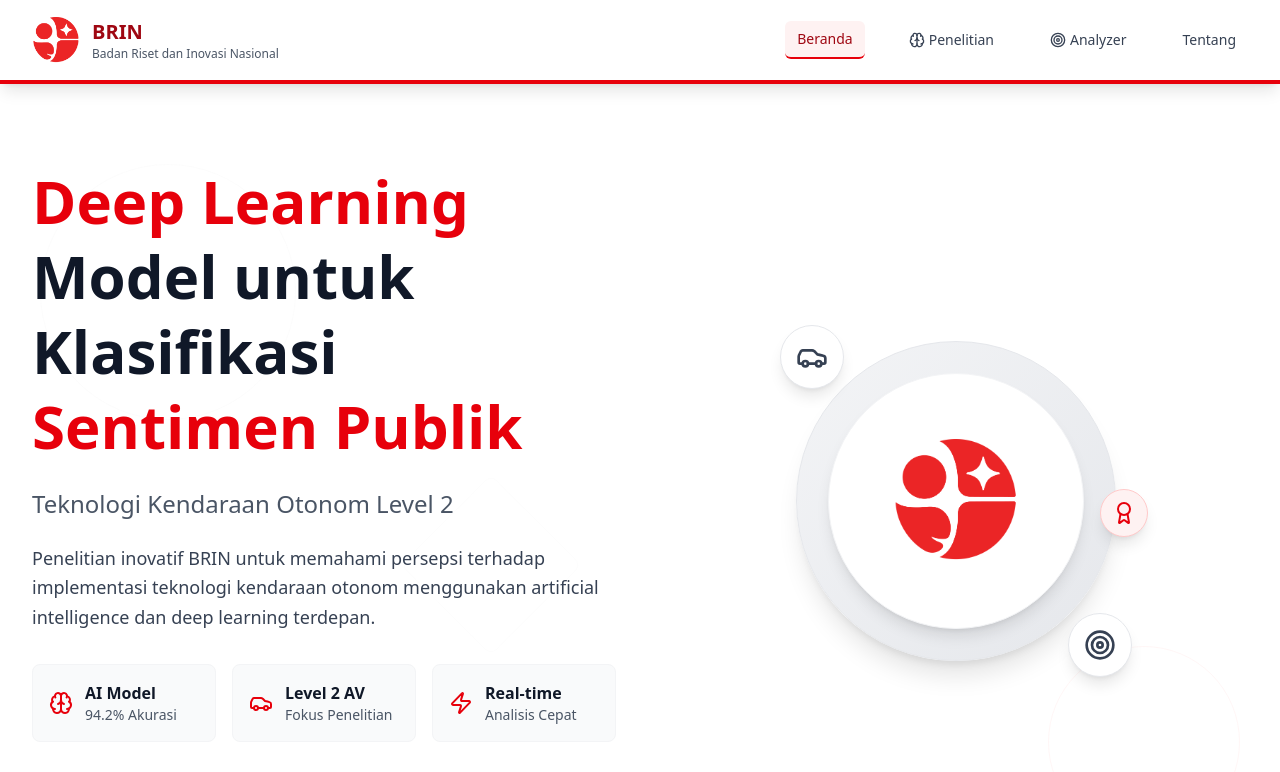
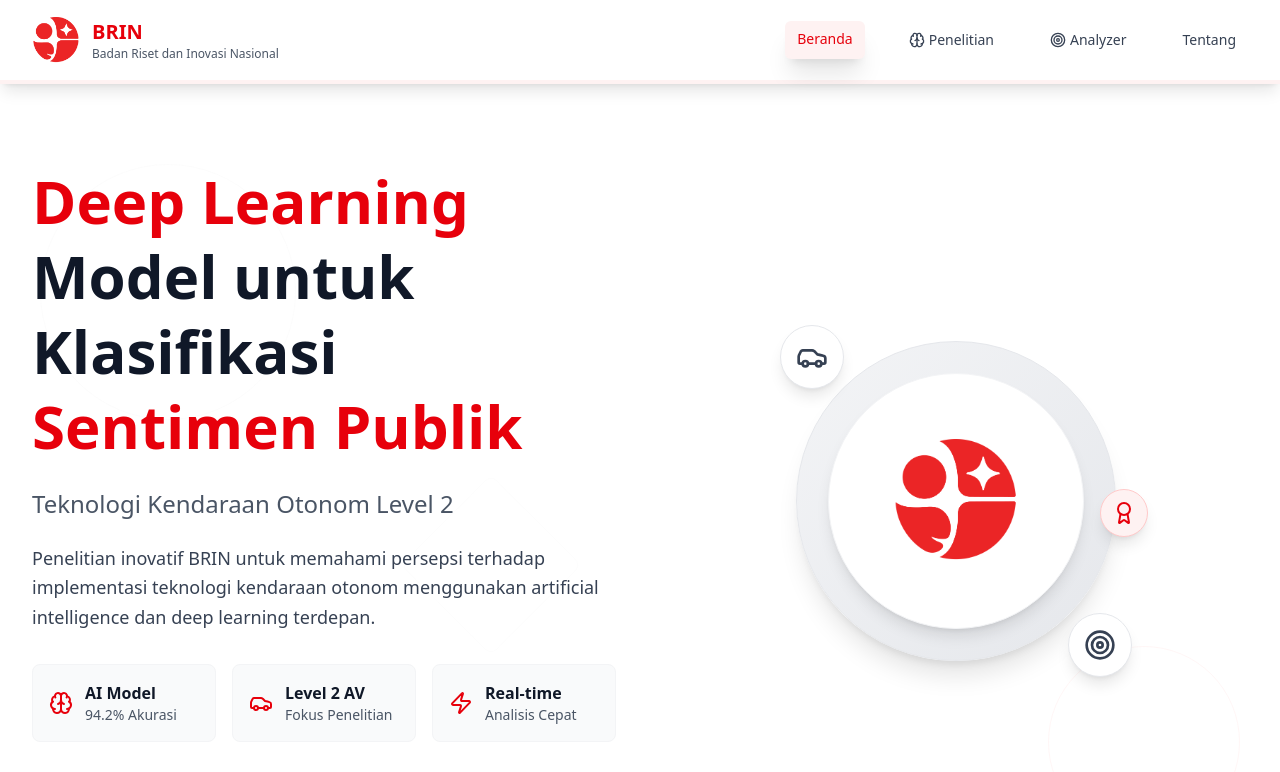
Before and after one commit to abrielfata/BrinProject, a React (Vite) app: page / in a window 1280 px wide. Shown: the top 772 px of the page. Built offline with nearby package versions, Linux system fonts and the light colour scheme.

Commit message:
feat(layout): Perbarui Layout Button Header

```diff
--- a/src/components/BrinHeader.jsx
+++ b/src/components/BrinHeader.jsx
@@ -17,7 +17,7 @@ function BrinHeader({ onNavigate, activeSection }) {
   };
 
   return (
-    <header className="bg-white shadow-lg border-b-4 border-red-600 sticky top-0 z-50">
+    <header className="bg-white shadow-lg border-b-4 border-red-50 sticky top-0 z-50">
       <div className="max-w-7xl mx-auto px-4 sm:px-6 lg:px-8">
         <div className="flex justify-between items-center h-20">
           <div className="flex items-center space-x-4">
@@ -32,18 +32,15 @@ function BrinHeader({ onNavigate, activeSection }) {
                     e.target.nextElementSibling.style.display = 'flex';
                   }}
                 />
-                <div className="w-12 h-12 bg-red-600 rounded-full items-center justify-center hidden">
-                  <Brain className="w-8 h-8 text-white" />
-                </div>
+
               </div>
               <div className="ml-3">
-                <h1 className="text-xl font-bold text-red-800">BRIN</h1>
+                <h1 className="text-xl font-bold text-red-600">BRIN</h1>
                 <p className="text-xs text-gray-600 hidden sm:block">Badan Riset dan Inovasi Nasional</p>
               </div>
             </div>
           </div>
 
-          {/* Desktop Navigation */}
           <nav className="hidden md:flex space-x-8">
             {navItems.map((item) => {
               const Icon = item.icon;
@@ -53,7 +50,7 @@ function BrinHeader({ onNavigate, activeSection }) {
                   onClick={() => handleNavigation(item.id)}
                   className={`flex items-center space-x-1 px-3 py-2 rounded-md text-sm font-medium transition-colors duration-200 ${
                     activeSection === item.id
-                      ? 'text-red-800 bg-red-50 border-b-2 border-red-600'
+                      ? 'text-red-600 bg-red-50 border-b-2 shadow-xl border-red-50'
                       : 'text-gray-700 hover:text-red-800 hover:bg-gray-50'
                   }`}
                 >
@@ -64,7 +61,6 @@ function BrinHeader({ onNavigate, activeSection }) {
             })}
           </nav>
 
-          {/* Mobile menu button */}
           <div className="md:hidden">
             <button
               onClick={() => setIsMenuOpen(!isMenuOpen)}
@@ -75,7 +71,6 @@ function BrinHeader({ onNavigate, activeSection }) {
           </div>
         </div>
 
-        {/* Mobile Navigation */}
         {isMenuOpen && (
           <div className="md:hidden bg-white border-t border-gray-200 py-4">
             <nav className="flex flex-col space-y-2">
```
